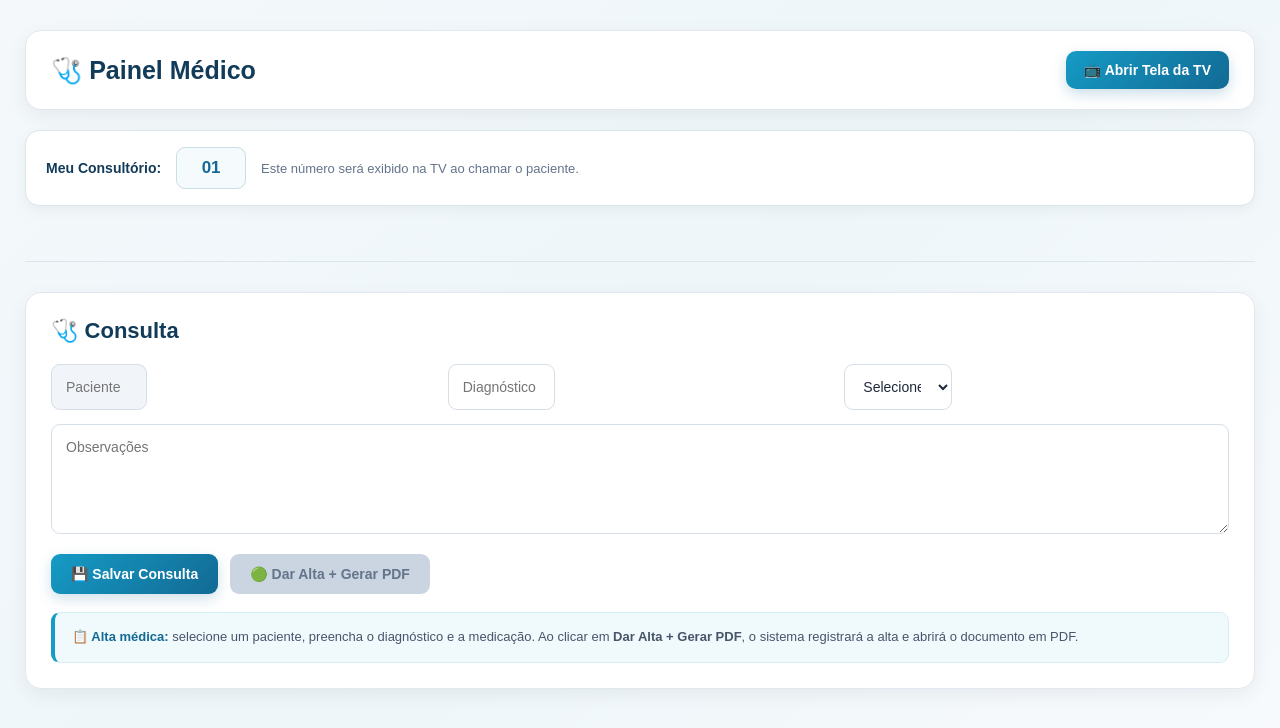
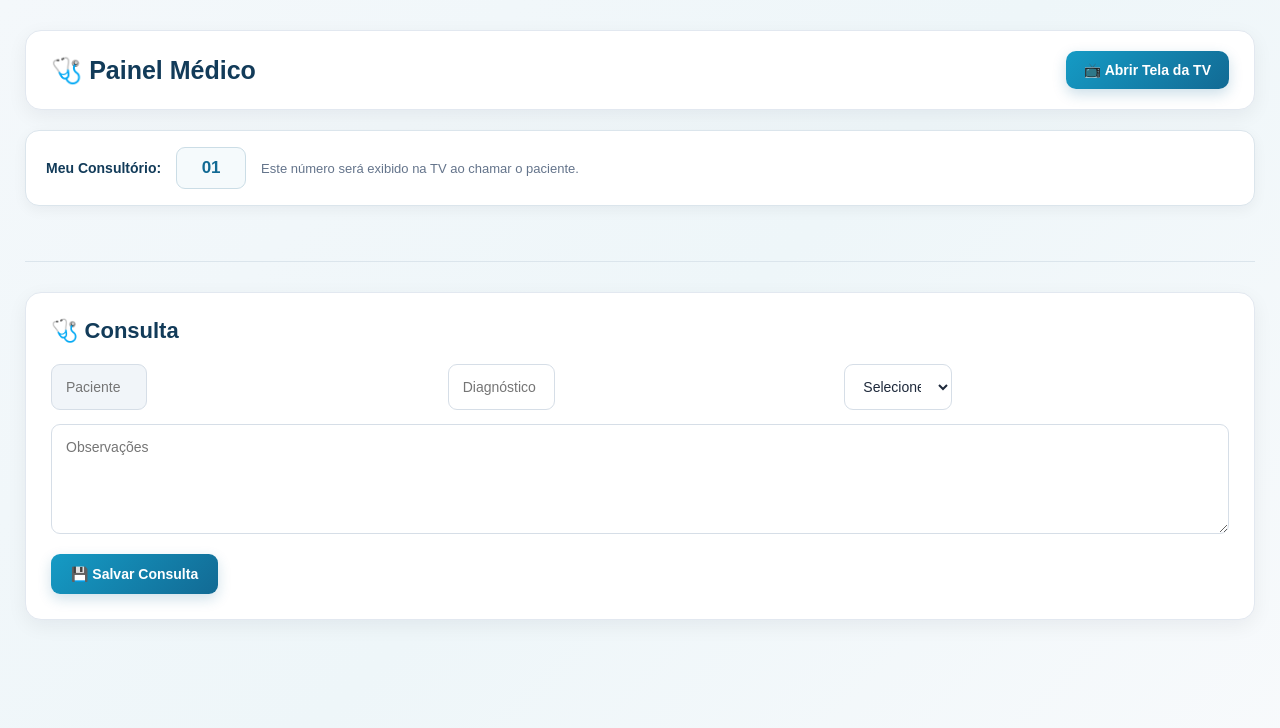
Before and after one commit to Anderson84vy/Sentinelacompleto, a website: page frontend/medico.html in a window 1280 px wide. Drawn offline with Linux system fonts and the light colour scheme; files that its build step writes are made by us from their sources; no server answers.

Commit message:
Update medico.html

```diff
--- a/frontend/medico.html
+++ b/frontend/medico.html
@@ -409,7 +409,6 @@
     .medico-page #paciente {
       background: #f1f5f9;
       color: #64748b;
-
       cursor: not-allowed;
     }
 
@@ -461,65 +460,6 @@
 
     .medico-page .btn-salvar:hover {
       transform: translateY(-2px);
-    }
-
-    .medico-page .btn-alta {
-      background:
-        linear-gradient(135deg, #16a34a, #15803d);
-
-      color: white;
-
-      border: none;
-
-      padding: 12px 20px;
-
-      border-radius: 9px;
-
-      cursor: pointer;
-
-      font-size: 14px;
-      font-weight: 700;
-
-      transition: 0.2s;
-    }
-
-    .medico-page .btn-alta:hover:not(:disabled) {
-      transform: translateY(-2px);
-    }
-
-    .medico-page .btn-alta:disabled {
-      background: #cbd5e1;
-
-      color: #64748b;
-
-      cursor: not-allowed;
-
-      transform: none;
-    }
-
-
-    /* AVISO DE ALTA */
-
-    .medico-page .aviso-alta {
-      margin-top: 18px;
-
-      padding: 14px 17px;
-
-      background: #f0f9fc;
-
-      border: 1px solid #d5edf4;
-      border-left: 4px solid #159bc5;
-
-      color: #475569;
-
-      font-size: 13px;
-      line-height: 1.6;
-
-      border-radius: 9px;
-    }
-
-    .medico-page .aviso-alta b:first-child {
-      color: #126a94;
     }
 
 
@@ -645,7 +585,7 @@
         placeholder="Observações"></textarea>
 
 
-      <!-- BOTÕES -->
+      <!-- BOTÃO -->
       <div class="acoes-consulta">
 
         <button
@@ -653,26 +593,6 @@
           onclick="salvar()">
           💾 Salvar Consulta
         </button>
-
-        <button
-          id="btn-alta"
-          class="btn-alta"
-          onclick="darAlta()"
-          disabled>
-          🟢 Dar Alta + Gerar PDF
-        </button>
-
-      </div>
-
-
-      <!-- AVISO -->
-      <div class="aviso-alta">
-
-        <b>📋 Alta médica:</b>
-
-        selecione um paciente, preencha o diagnóstico e a medicação.
-        Ao clicar em <b>Dar Alta + Gerar PDF</b>, o sistema registrará a alta
-        e abrirá o documento em PDF.
 
       </div>
 
@@ -866,10 +786,6 @@
         t.observacao || "";
 
 
-      document.getElementById("btn-alta").disabled =
-        false;
-
-
       if (
         t.alergia &&
         t.alergia !== "Nenhuma"
@@ -1036,197 +952,6 @@
 
 
     /* =========================================================
-       DAR ALTA + GERAR PDF
-    ========================================================= */
-
-    async function darAlta() {
-
-      const paciente =
-        document.getElementById("paciente").value.trim();
-
-      const diagnostico =
-        document.getElementById("diagnostico").value.trim();
-
-      const medicacao =
-        document.getElementById("medicacao").value.trim();
-
-      const obs =
-        document.getElementById("obs").value.trim();
-
-
-      if (!paciente) {
-
-        alert(
-          "⚠️ Selecione um paciente antes de dar alta."
-        );
-
-        return;
-      }
-
-
-      if (!diagnostico) {
-
-        alert(
-          "⚠️ Informe o diagnóstico antes de dar alta."
-        );
-
-        document
-          .getElementById("diagnostico")
-          .focus();
-
-        return;
-      }
-
-
-      if (!medicacao) {
-
-        alert(
-          "⚠️ Selecione a medicação antes de dar alta."
-        );
-
-        return;
-      }
-
-
-      const confirmar = confirm(
-
-        "⚠️ CONFIRMAR ALTA MÉDICA\n\n" +
-
-        "Paciente: " + paciente + "\n" +
-
-        "Diagnóstico: " + diagnostico + "\n" +
-
-        "Medicação: " + medicacao + "\n\n" +
-
-        "Ao confirmar, o paciente será retirado da fila " +
-        "e o documento de alta será gerado em PDF.\n\n" +
-
-        "Deseja realmente dar alta?"
-
-      );
-
-
-      if (!confirmar) {
-        return;
-      }
-
-
-      const botao =
-        document.getElementById("btn-alta");
-
-
-      botao.disabled = true;
-
-      botao.innerText =
-        "⏳ Gerando alta...";
-
-
-      try {
-
-        const resposta =
-          await fetch("/alta-paciente", {
-
-            method: "POST",
-
-            headers: {
-              "Content-Type": "application/json"
-            },
-
-            body: JSON.stringify({
-
-              paciente,
-              diagnostico,
-              medicacao,
-              obs
-
-            })
-
-          });
-
-
-        if (!resposta.ok) {
-
-          let mensagem =
-            "Erro ao registrar a alta.";
-
-
-          try {
-
-            const erro =
-              await resposta.json();
-
-            mensagem =
-              erro.erro ||
-              erro.message ||
-              mensagem;
-
-          } catch (_) {}
-
-
-          throw new Error(mensagem);
-
-        }
-
-
-        const blob =
-          await resposta.blob();
-
-
-        const url =
-          URL.createObjectURL(blob);
-
-
-        window.open(
-          url,
-          "_blank"
-        );
-
-
-        alert(
-          "✅ Alta médica realizada com sucesso!\n\n" +
-          "O PDF da alta foi gerado."
-        );
-
-
-        limparConsulta();
-
-        carregar();
-
-
-        setTimeout(() => {
-
-          URL.revokeObjectURL(url);
-
-        }, 60000);
-
-
-      } catch (erro) {
-
-        console.error(
-          "Erro ao gerar alta:",
-          erro
-        );
-
-
-        alert(
-          "❌ Não foi possível realizar a alta.\n\n" +
-          erro.message
-        );
-
-
-      } finally {
-
-        botao.disabled = false;
-
-        botao.innerText =
-          "🟢 Dar Alta + Gerar PDF";
-
-      }
-
-    }
-
-
-    /* =========================================================
        LIMPAR CONSULTA
     ========================================================= */
 
@@ -1243,10 +968,6 @@
 
       document.getElementById("obs").value =
         "";
-
-
-      document.getElementById("btn-alta").disabled =
-        true;
 
     }
 
```
